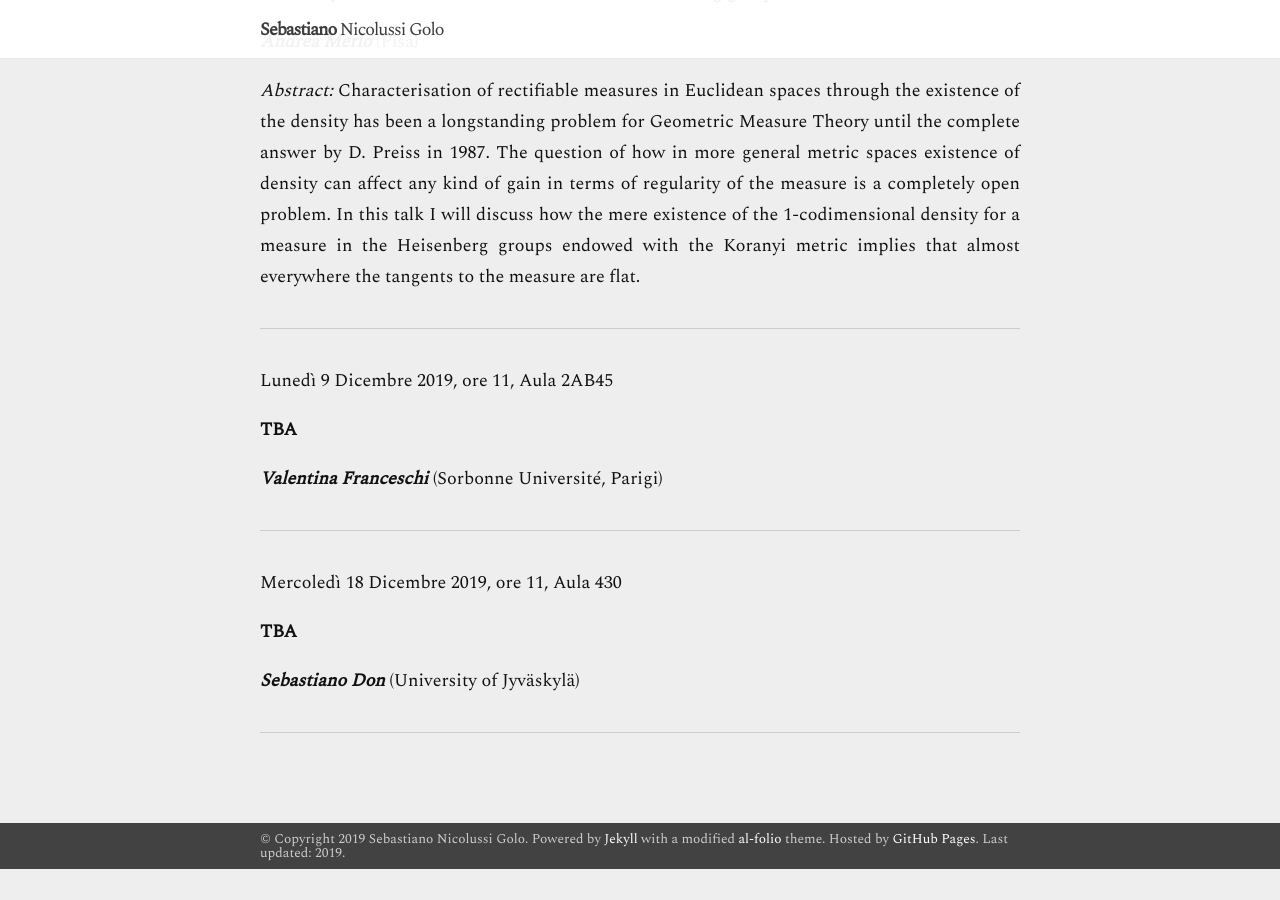
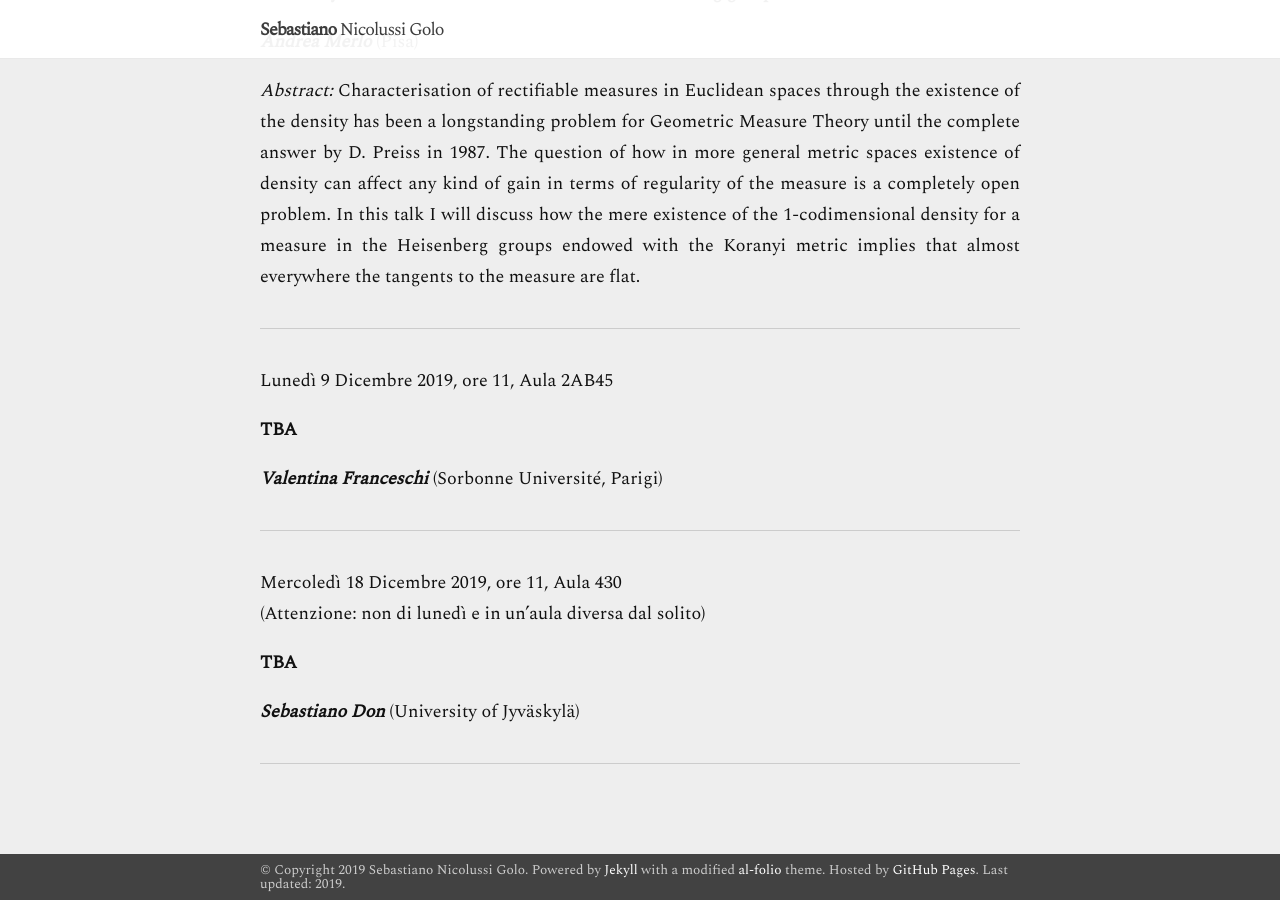
Before and after one commit to Seba272/seba272.github.io, a Jekyll site: the page built from _pages/GeA.md, in a window 1280 px wide and 900 px high, scrolled down 939 px. Built offline with Jekyll 4.4.1, drawn with Linux system fonts in a browser that asks for light colours; Markdown is read by kramdown in place of the engine named in the settings; before the commit the page ends 1808 px from its top, so only the background shows below that.

Commit message:
Add remark in GeA.

```diff
--- a/_pages/GeA.md
+++ b/_pages/GeA.md
@@ -57,6 +57,7 @@ Lunedì 9 Dicembre 2019, ore 11, Aula 2AB45
 ----
 
 Mercoledì 18 Dicembre 2019, ore 11, Aula 430
+(Attenzione: non di lunedì e in un'aula diversa dal solito)
 
 **TBA**
 
```
